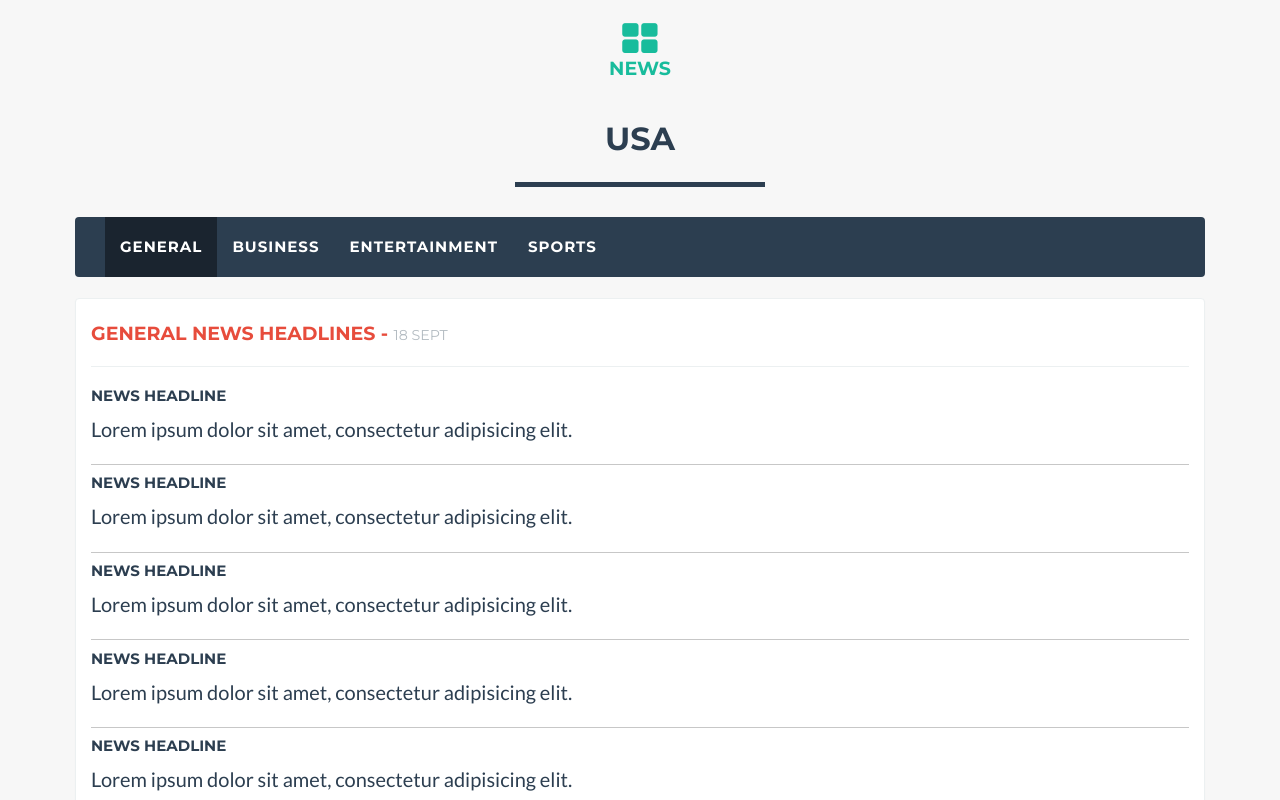
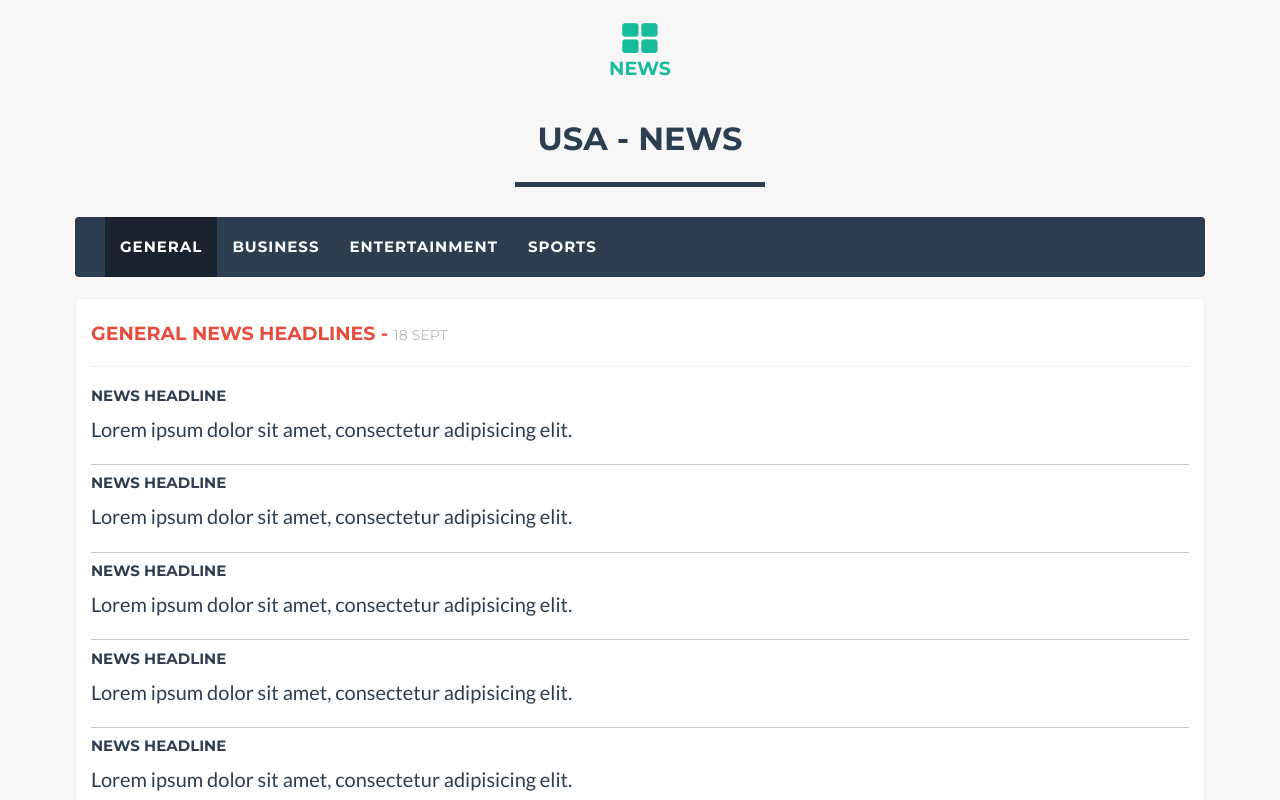
Before and after one commit to swapna-chidre/ultimate_news, a plain HTML site: page usa.html in a window 1280 px wide. Shown: the top 800 px of the page. Drawn offline with nearby package versions, Linux system fonts and the light colour scheme; some packages are replaced by stand-ins of ours; a script that the page names is missing.

Commit message:
USA NEWS

```diff
--- a/usa.html
+++ b/usa.html
@@ -40,7 +40,7 @@
                     <div class="row">
                         <div class="col-lg-12 no-padding">
                             <div class="modal-body">
-                                <h2>USA</h2>
+                                <h2>USA - NEWS</h2>
                                 <hr class="star-primary">
                                 <div role="tabpanel">
                                     <nav class="navbar navbar-default" role="navigation">
```
